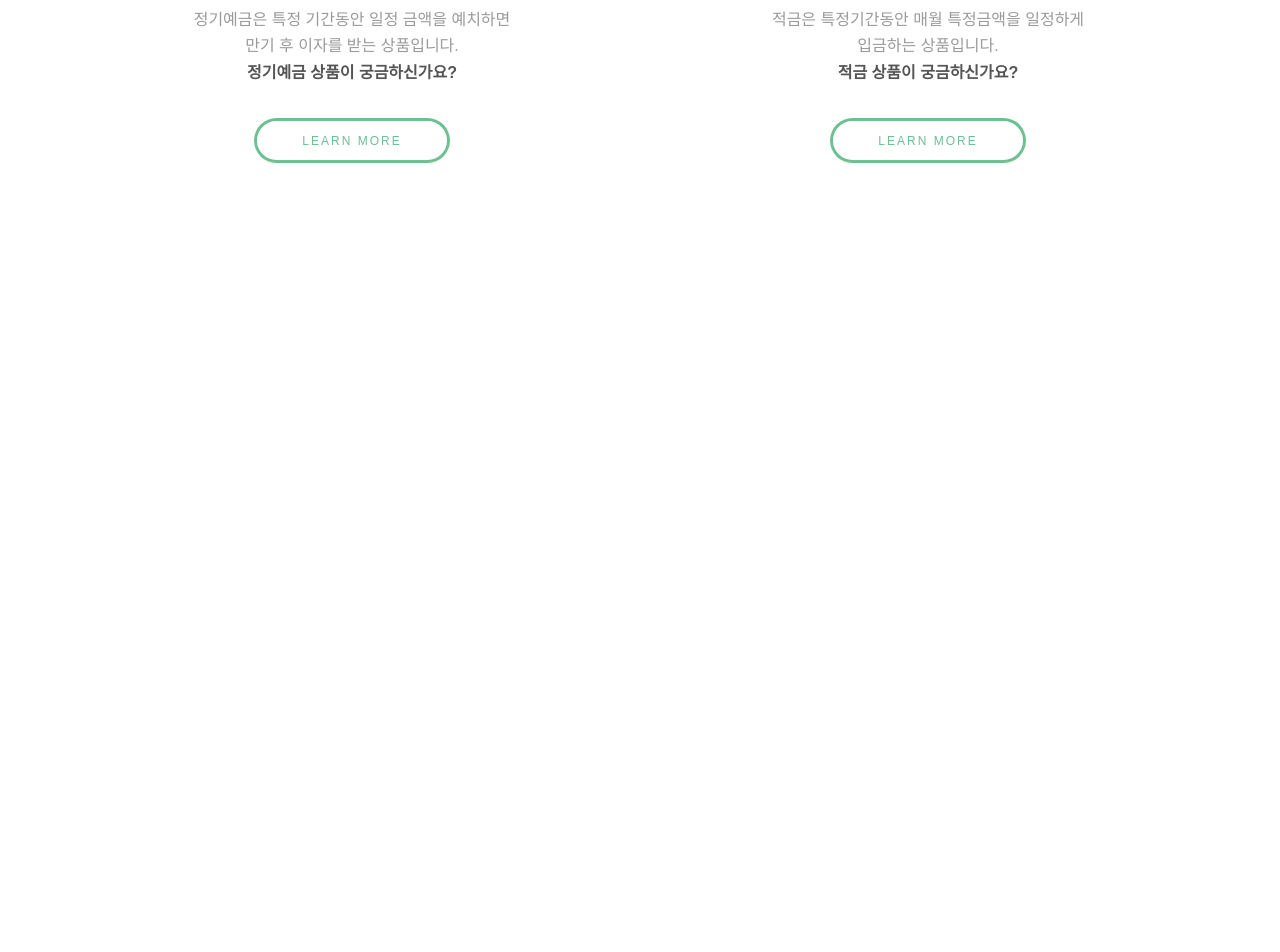
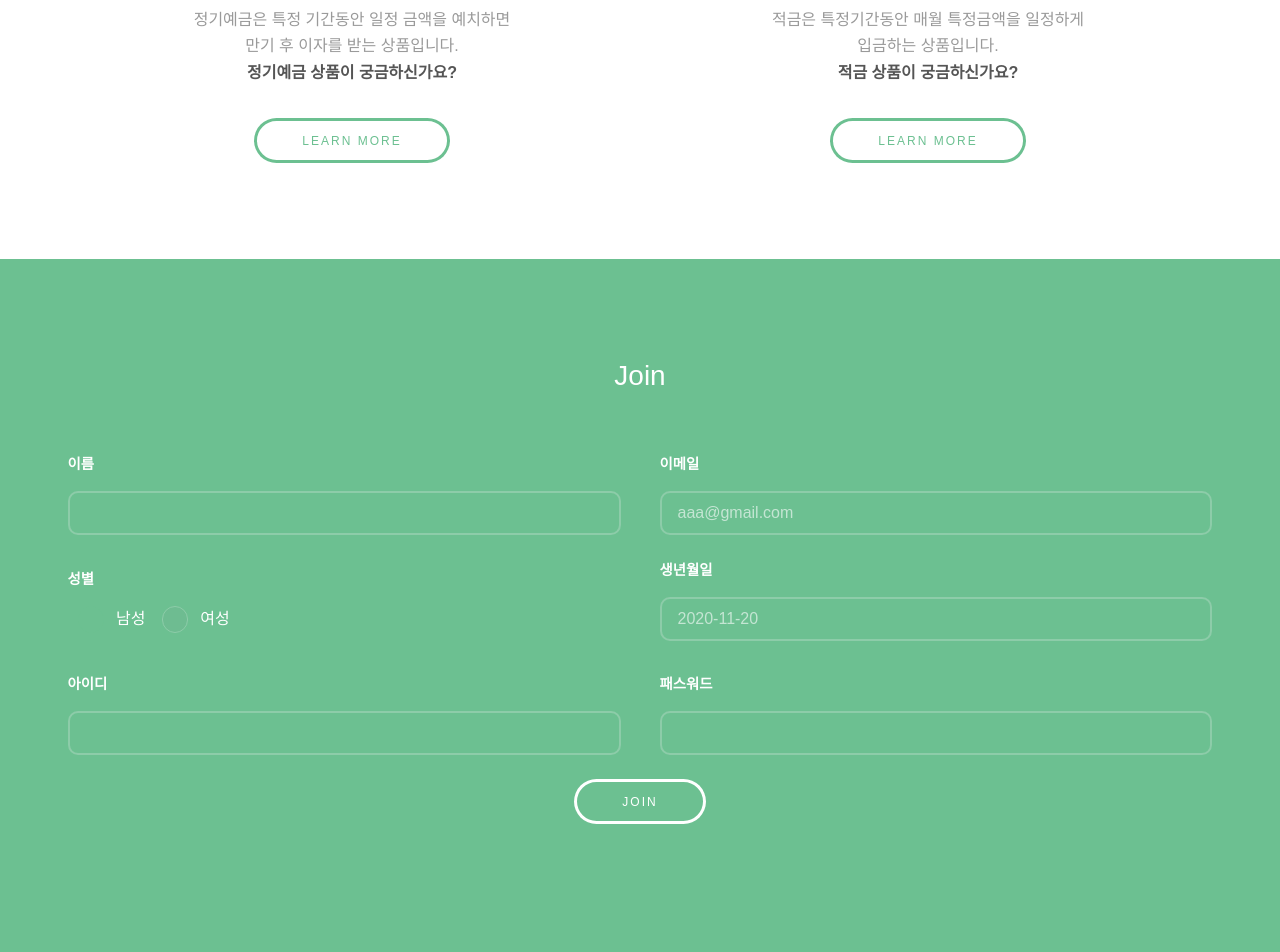
Before and after one commit to MiranLeeeee/Sparta-Web-Prj, a Flask app: page / in a window 1280 px wide. Shown: the part 875-1827 px from the top of the page. Before the commit the page ends 1038 px from the top, so only its background shows below. Run offline with Flask 2, Linux system fonts and the light colour scheme.

Commit message:
update home.html (register form)

```diff
--- a/project/templates/home.html
+++ b/project/templates/home.html
@@ -64,6 +64,47 @@
     </div>
 </section>
 
+<!--footer: register form-->
+<footer id="footer">
+    <div class="inner">
+        <h3>Join</h3>
+        <form action="#" method="post">
+            <div class="field half first">
+                <label for="name">이름</label>
+                <input name="name" id="name" type="text">
+            </div>
+            <div class="field half">
+                <label for="email">이메일</label>
+                <input name="email" id="email" type="email" placeholder="aaa@gmail.com">
+            </div>
+            <div class="field half first">
+                <label for="genderChoice">성별</label>
+                <div class="4u 12u$(small)" id="genderChoice">
+                    <input type="radio" id="genderMan" name="gender" value="남성" checked>
+                    <label for="genderMan">남성</label>
+                    <input type="radio" id="genderWoman" name="gender" value="여성">
+                    <label for="genderWoman">여성</label>
+                </div>
+            </div>
+            <div class="field half">
+                <label for="birth">생년월일</label>
+                <input name="birth" id="birth" type="text" placeholder="2020-11-20">
+            </div>
+            <div class="field half first">
+                <label for="userId">아이디</label>
+                <input name="userId" id="userId" type="text">
+            </div>
+            <div class="field half">
+                <label for="userPW">패스워드</label>
+                <input name="userPW" id="userPW" type="password">
+            </div>
+            <ul class="actions">
+                <li><input value="Join" class="button alt" type="button" onclick="join()"></li>
+            </ul>
+        </form>
+    </div>
+</footer>
+
 <script src="../static/assets/js/jquery.min.js"></script>
 <script src="../static/assets/js/skel.min.js"></script>
 <script src="../static/assets/js/util.js"></script>
```
